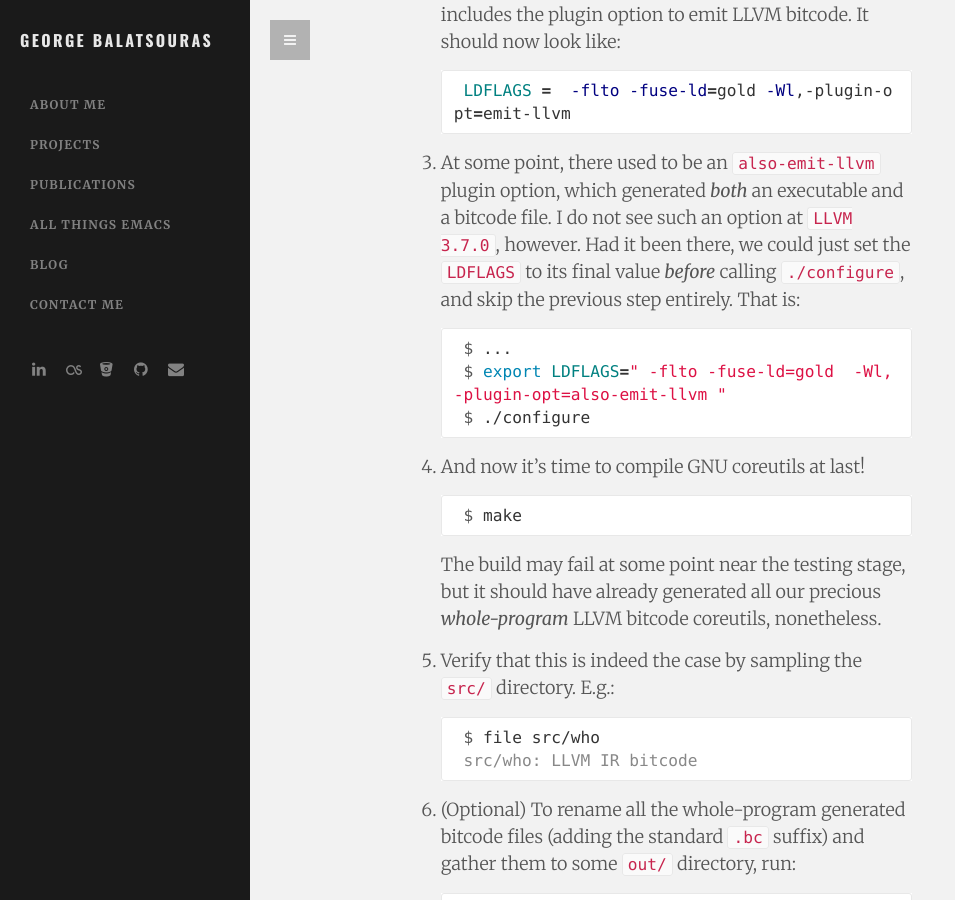
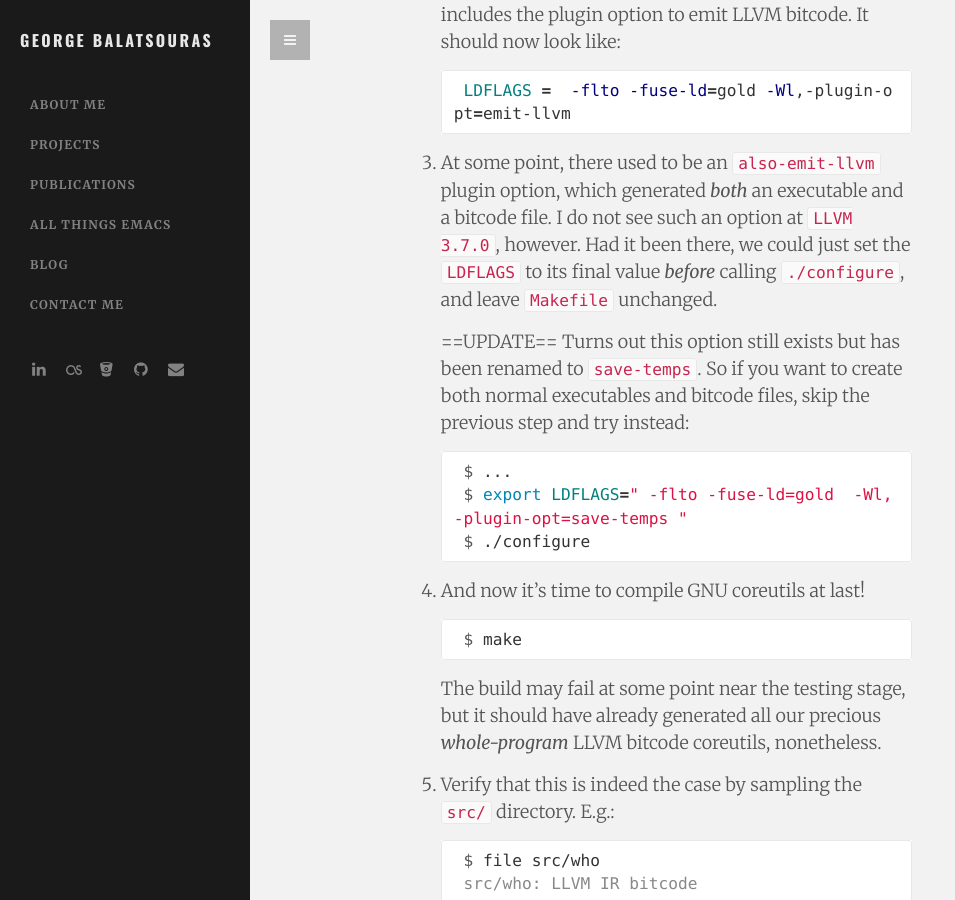
Before and after one commit to gbalats/gbalats.github.io, a Jekyll site: the page built from _posts/2015-12-10-compiling-autotooled-projects-to-LLVM-bitcode.md, in a window 1280 px wide and 900 px high, scrolled down 3025 px. Shown: the whole window, without its empty margins (0-955 px from the left). Built offline with Jekyll 4.4.1, drawn with Linux system fonts in a browser that asks for light colours; Markdown is read by kramdown in place of the engine named in the settings; comment, search, counter and statistics services are not loaded.

Commit message:
Update autotools LLVM compilation post

```diff
--- a/_posts/2015-12-10-compiling-autotooled-projects-to-LLVM-bitcode.md
+++ b/_posts/2015-12-10-compiling-autotooled-projects-to-LLVM-bitcode.md
@@ -147,11 +147,15 @@ To recap:
    which generated *both* an executable and a bitcode file. I do not
    see such an option at `LLVM 3.7.0`, however. Had it been there, we
    could just set the `LDFLAGS` to its final value *before* calling
-   `./configure`, and skip the previous step entirely. That is:
+   `./configure`, and leave `Makefile` unchanged.
+
+    ==UPDATE== Turns out this option still exists but has been renamed
+    to `save-temps`. So if you want to create both normal executables
+    and bitcode files, skip the previous step and try instead:
 
     ~~~ console
     $ ...
-    $ export LDFLAGS=" -flto -fuse-ld=gold  -Wl,-plugin-opt=also-emit-llvm "
+    $ export LDFLAGS=" -flto -fuse-ld=gold  -Wl,-plugin-opt=save-temps "
     $ ./configure
     ~~~
 
```
